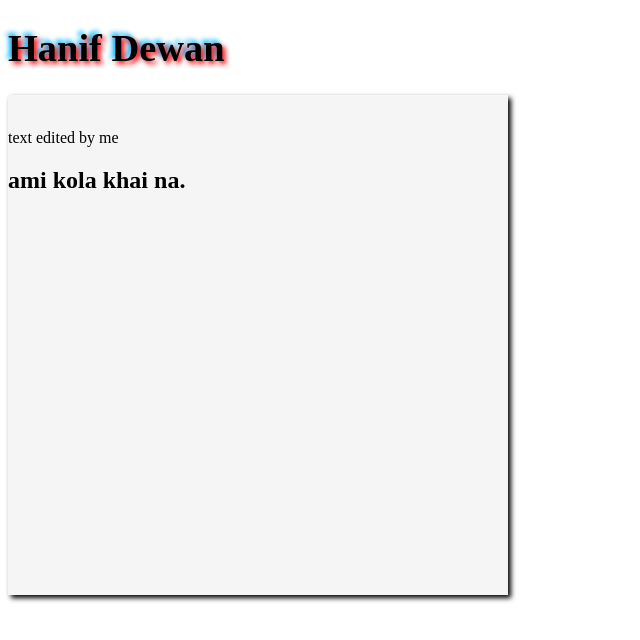
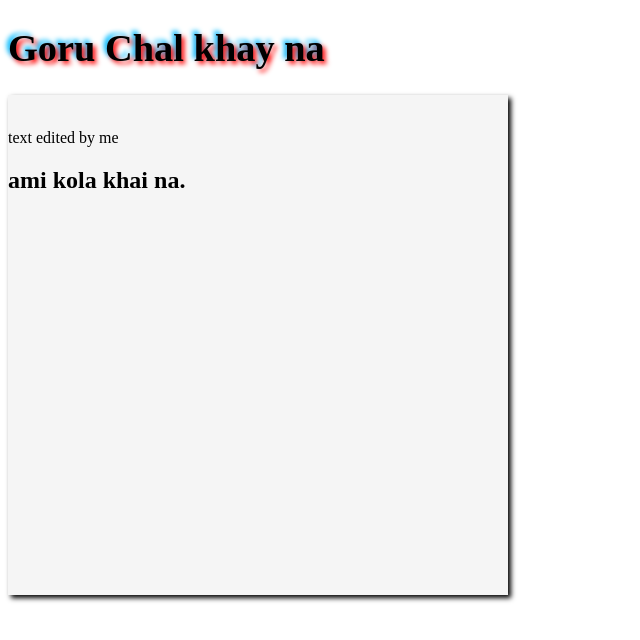
Before and after one commit to Nazat-Clash/Code, a plain HTML site: page Stack/index.html in a window 1280 px wide. Shown: the whole page, without its empty margins (0-640 px from the left). Drawn offline with Linux system fonts and the light colour scheme.

Commit message:
Sheikh Hasina

```diff
--- a/Stack/index.html
+++ b/Stack/index.html
@@ -8,7 +8,7 @@
     <link rel="icon" href="Images/spaceship.png" />
   </head>
   <body>
-    <big><h1>Hanif Dewan</h1></big>
+    <big><h1>Goru Chal khay na</h1></big>
     <div id="box1">
       <br />
       <p align = "center">
```
